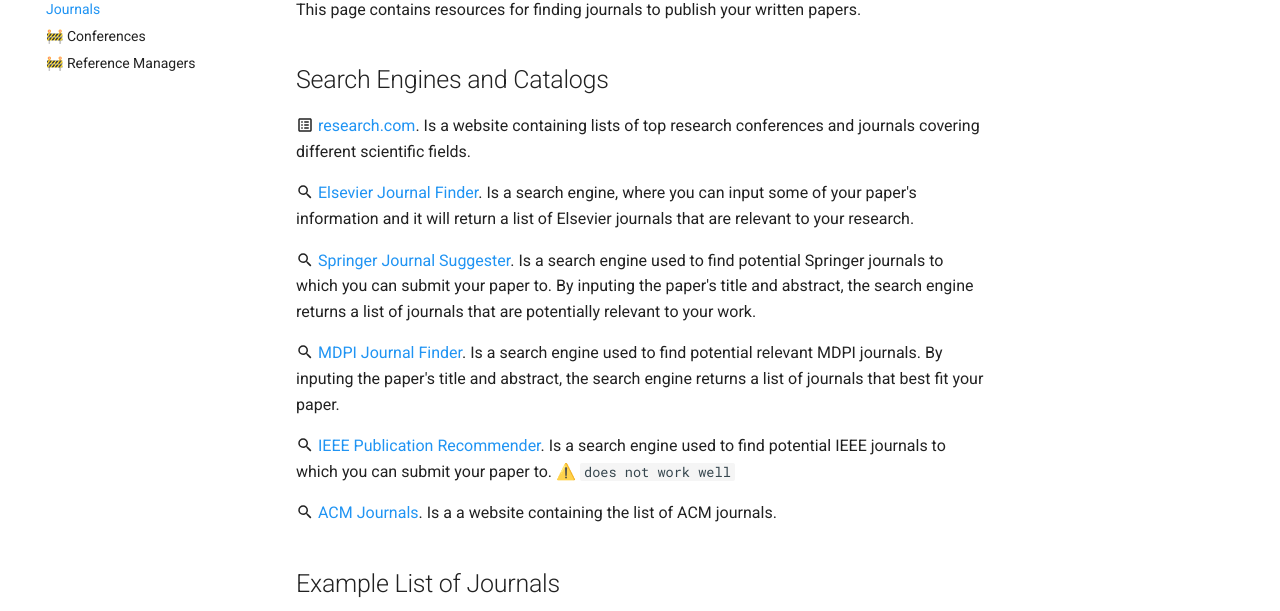
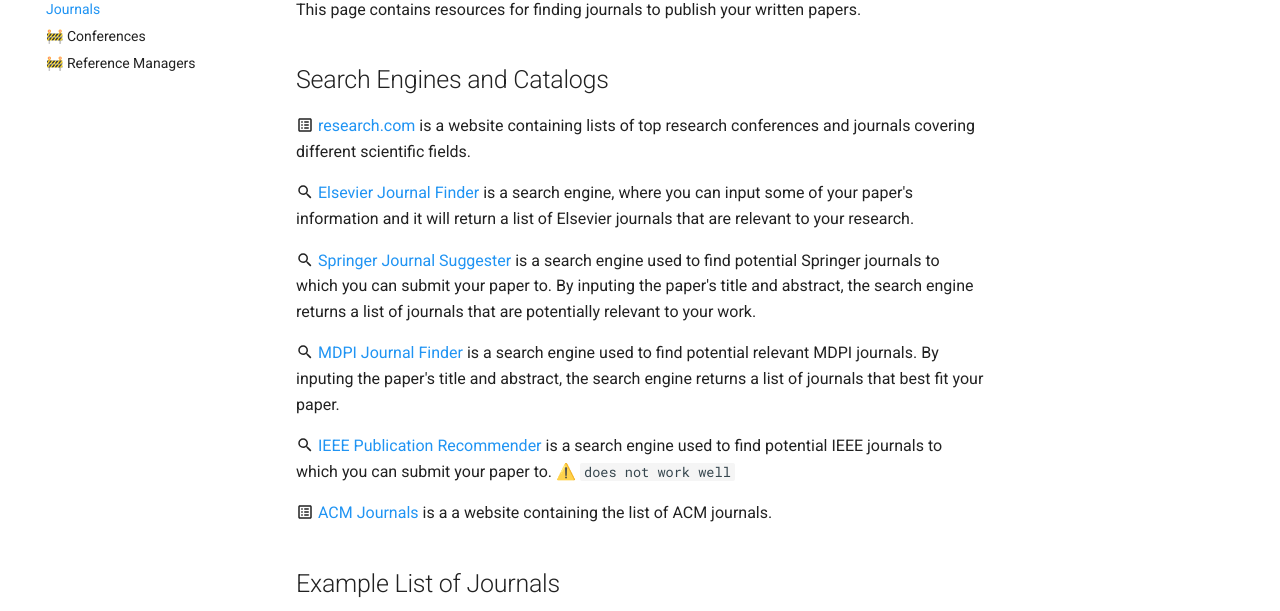
Before and after one commit to eriknovak/docs-research, an MkDocs documentation site: the page built from docs/papers/journals.md, in a window 1280 px wide and 900 px high. Shown: the part 231-842 px from the top of the window. Built offline with MkDocs 1.6.1 and Material for MkDocs 9.7.7, drawn with Linux system fonts in a browser that asks for light colours; comment, search, counter and statistics services are not loaded; part of the change alters nothing that is shown.

```diff
--- a/docs/papers/journals.md
+++ b/docs/papers/journals.md
@@ -8,30 +8,30 @@ This page contains resources for finding journals to publish your written papers
 
 ## Search Engines and Catalogs
 
-:material-list-box-outline: [research.com][research]. Is a website containing
+:material-list-box-outline: [research.com][research] is a website containing
 lists of top research conferences and journals covering different scientific
 fields.
 
-:material-magnify: [Elsevier Journal Finder][elsevier-journal-finder]. Is a
+:material-magnify: [Elsevier Journal Finder][elsevier-journal-finder] is a
 search engine, where you can input some of your paper's information and it will
 return a list of Elsevier journals that are relevant to your research.
 
-:material-magnify: [Springer Journal Suggester][springer-journal-suggester].
-Is a search engine used to find potential Springer journals to which you can
+:material-magnify: [Springer Journal Suggester][springer-journal-suggester]
+is a search engine used to find potential Springer journals to which you can
 submit your paper to. By inputing the paper's title and abstract, the search
 engine returns a list of journals that are potentially relevant to your work.
 
-:material-magnify: [MDPI Journal Finder][mdpi-journal-finder].
-Is a search engine used to find potential relevant MDPI journals. By inputing
+:material-magnify: [MDPI Journal Finder][mdpi-journal-finder]
+is a search engine used to find potential relevant MDPI journals. By inputing
 the paper's title and abstract, the search engine returns a list of journals
 that best fit your paper.
 
-:material-magnify: [IEEE Publication Recommender][ieee-publication-recommender].
-Is a search engine used to find potential IEEE journals to which you can
+:material-magnify: [IEEE Publication Recommender][ieee-publication-recommender]
+is a search engine used to find potential IEEE journals to which you can
 submit your paper to. ⚠️ `does not work well`
 
-:material-magnify: [ACM Journals][acm-journals].
-Is a a website containing the list of ACM journals.
+:material-list-box-outline: [ACM Journals][acm-journals] is a a website containing the
+list of ACM journals.
 
 
 
```
